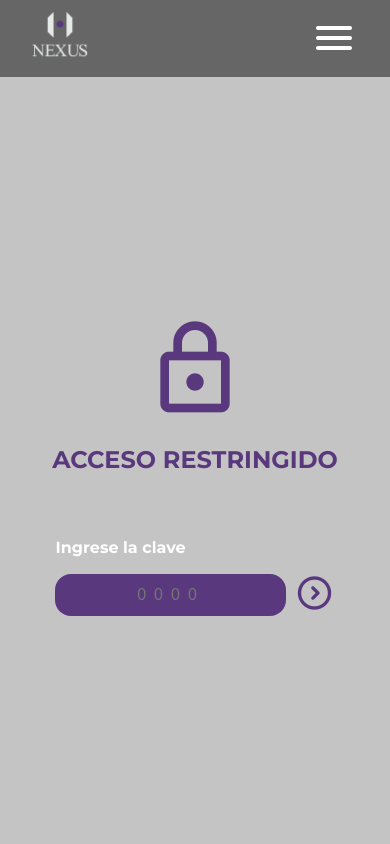
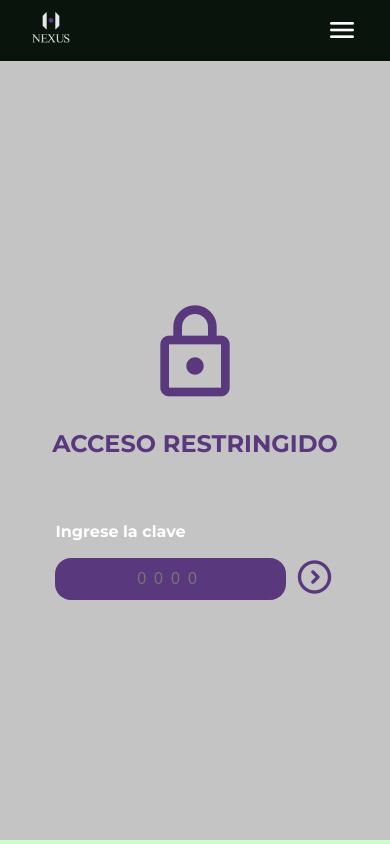
Before and after one commit to Camifarina/NexusWeb, a plain HTML site: page index.html in a window 390 px wide. Shown: the top 844 px of the page. Drawn offline with nearby package versions, Linux system fonts and the light colour scheme.

Commit message:
tamaños

```diff
--- a/index.css
+++ b/index.css
@@ -13,6 +13,7 @@ html, body{
     font-size: 8px;
     margin: 0px;
     scroll-behavior: smooth;
+    background-color: rgb(24, 50, 31);;
 }
 h1{
     font-size: 4rem;
@@ -456,6 +457,7 @@ span.resaltar{
     display: flex;
     flex-direction: column;
     gap: 8rem;
+    background-color: #F2F2F2;
 }
 .innovacion .in-text{
     display: flex;
@@ -536,13 +538,13 @@ span.resaltar{
         z-index: 5;
     }
     .checkbtn .material-symbols-rounded{
-        font-size: 6rem;
+        font-size: 4rem;
     }
     .enlace{
         z-index: 5;
     }
     .logo{
-        width: 20%;
+        width: 13%;
     }
     ul{
         position: fixed;
```
